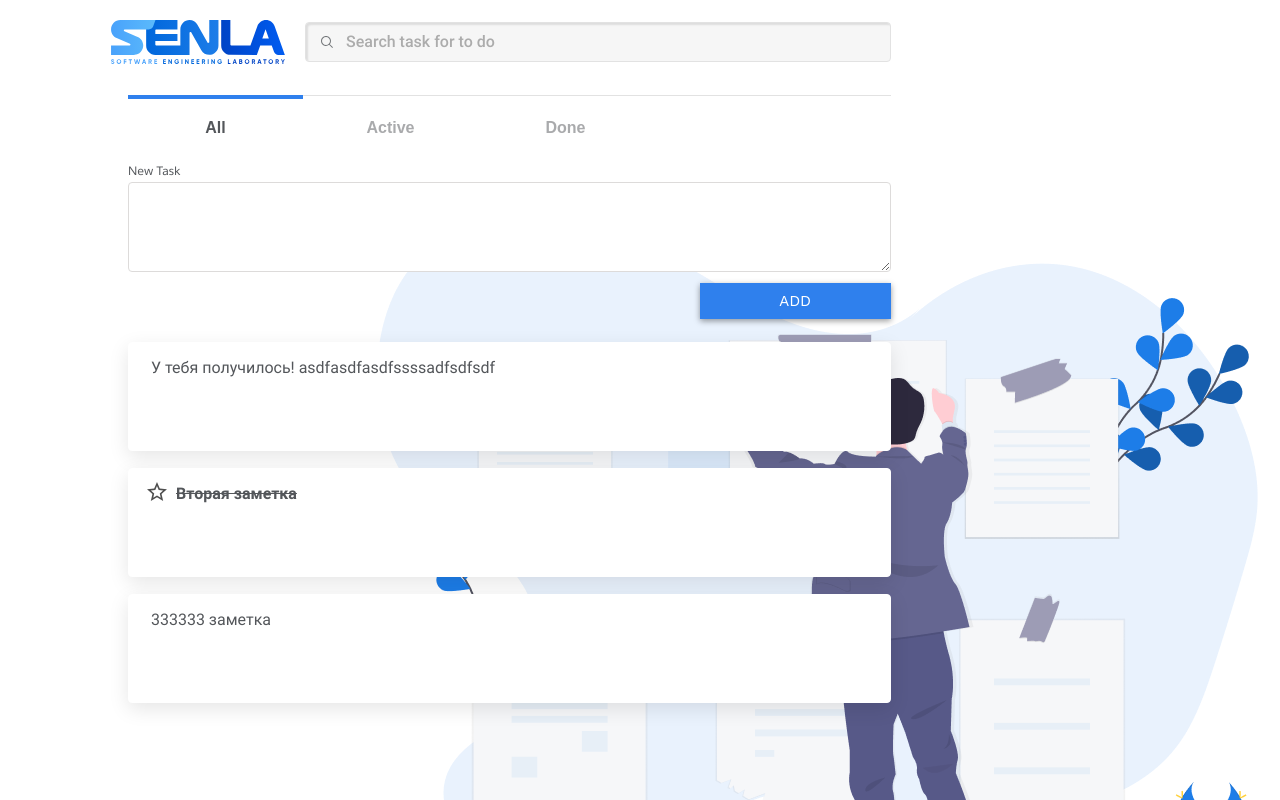
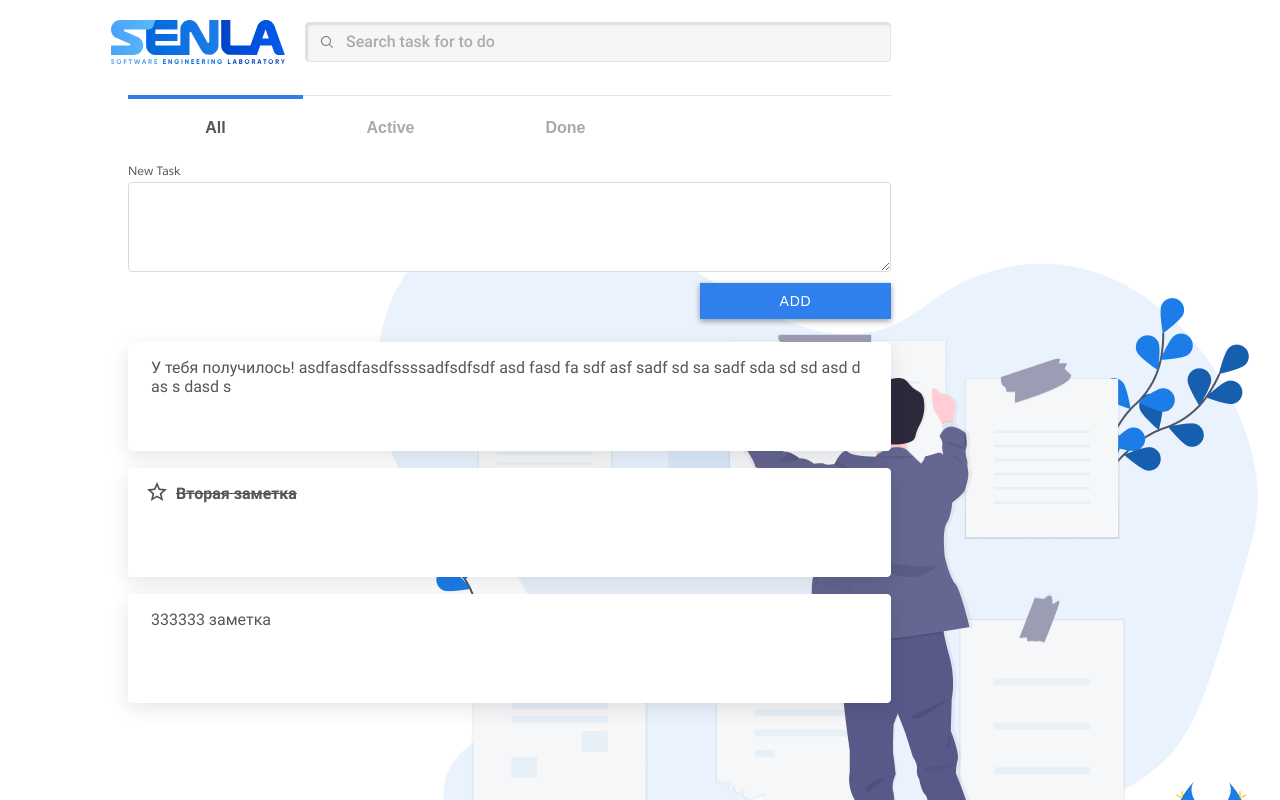
Before and after one commit to NikitaKorevo/to-do-list-react, a React (Create React App) app: page / in a window 1280 px wide. Built offline with nearby package versions, Linux system fonts and the light colour scheme.

Commit message:
feat: add fucntion handleLineThroughNote

```diff
--- a/src/components/main/notes/Notes.js
+++ b/src/components/main/notes/Notes.js
@@ -9,7 +9,7 @@ class Notes extends Component {
         {
           key: 0,
           id: 0,
-          p: 'У тебя получилось! asdfasdfasdfssssadfsdfsdf',
+          p: 'У тебя получилось! asdfasdfasdfssssadfsdfsdf asd fasd fa sdf asf sadf sd sa sadf sda sd sd asd d as s dasd s  ',
           isImportant: false,
           isDone: false,
         },
@@ -45,6 +45,13 @@ class Notes extends Component {
     this.setState({ notes: result});
   }
 
+  handleLineThroughNote = (id) => {
+    const arr = this.state.notes;
+    const result = arr.map((el, i) => {
+      return id === i ? { ...el, isDone: !this.state.notes[i].isDone } : el;
+    });
+    this.setState({ notes: result});
+  }
 
 
   render() {
@@ -54,8 +61,9 @@ class Notes extends Component {
       <ul id="myUl" className="list">
         { notes.map(note => (
           <Note
+            handleDeleteNote={this.handleDeleteNote}
             handleImportantNote={this.handleImportantNote}
-            handleDeleteNote={this.handleDeleteNote}
+            handleLineThroughNote = {this.handleLineThroughNote}
             key={note.key}
             id={note.id}
             p={note.p}
--- a/src/components/main/notes/note/Note.js
+++ b/src/components/main/notes/note/Note.js
@@ -15,6 +15,10 @@ class Note extends Component {
     this.props.handleImportantNote(id);
   }
 
+  lineThroughNote = (id) => {
+    this.props.handleLineThroughNote(id);
+  }
+
   render() {
     const {id, p, isImportant, isDone} = this.props;
     const important = isImportant === true ? 'important'  : undefined;
@@ -22,7 +26,7 @@ class Note extends Component {
 
     return (
         <li>
-          <p className={[important, done].join(' ')}>{p}</p>
+          <p onClick={() => this.lineThroughNote(id)} className={[important, done].join(' ')}>{p}</p>
           <button onClick={() => this.importantNote(id)}  className="button-important">MARK IMPORTANT</button>
           <button onClick={() => this.deleteNote(id)} className="button-trash"></button>
         </li>
```
